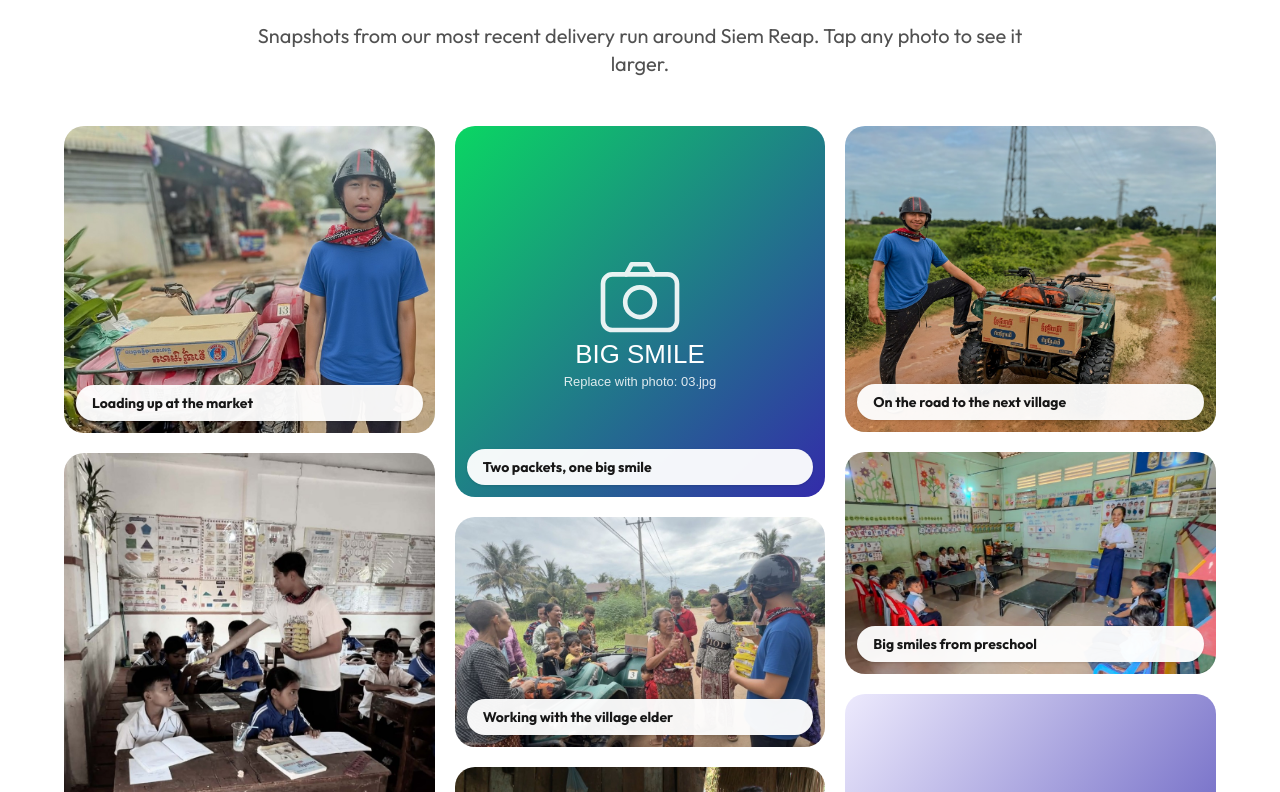
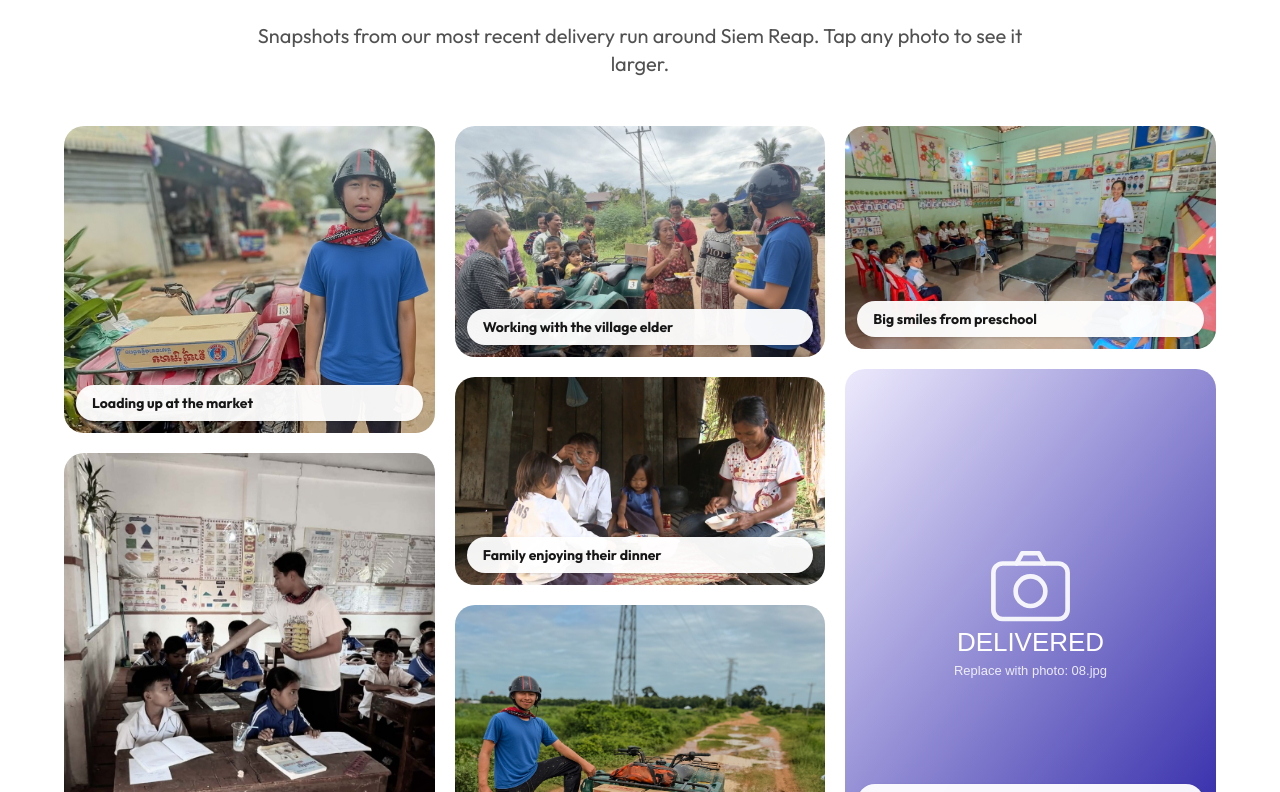
Before and after one commit to iampiotr/ramenrun, a React (Vite) app: page / in a window 1280 px wide. Shown: the part 4968-5760 px from the top of the page. Built offline with nearby package versions, Linux system fonts and the light colour scheme.

Commit message:
Replace the third gallery placeholder with the classroom photo.

```diff
--- a/src/content.ts
+++ b/src/content.ts
@@ -117,11 +117,11 @@
       height: 1024,
     },
     {
-      src: photo('03.svg'),
-      alt: 'A girl smiling while holding two ramen packets',
+      src: photo('03.jpg'),
+      alt: 'A young man hands ramen packets to students seated at desks in a classroom',
       caption: 'Two packets, one big smile',
-      width: 800,
-      height: 800,
+      width: 1024,
+      height: 731,
     },
     {
       src: photo('04.jpg'),
```
Also changed, not shown: public/photos/siem-reap/03.jpg (added), public/photos/siem-reap/03.svg (deleted).
